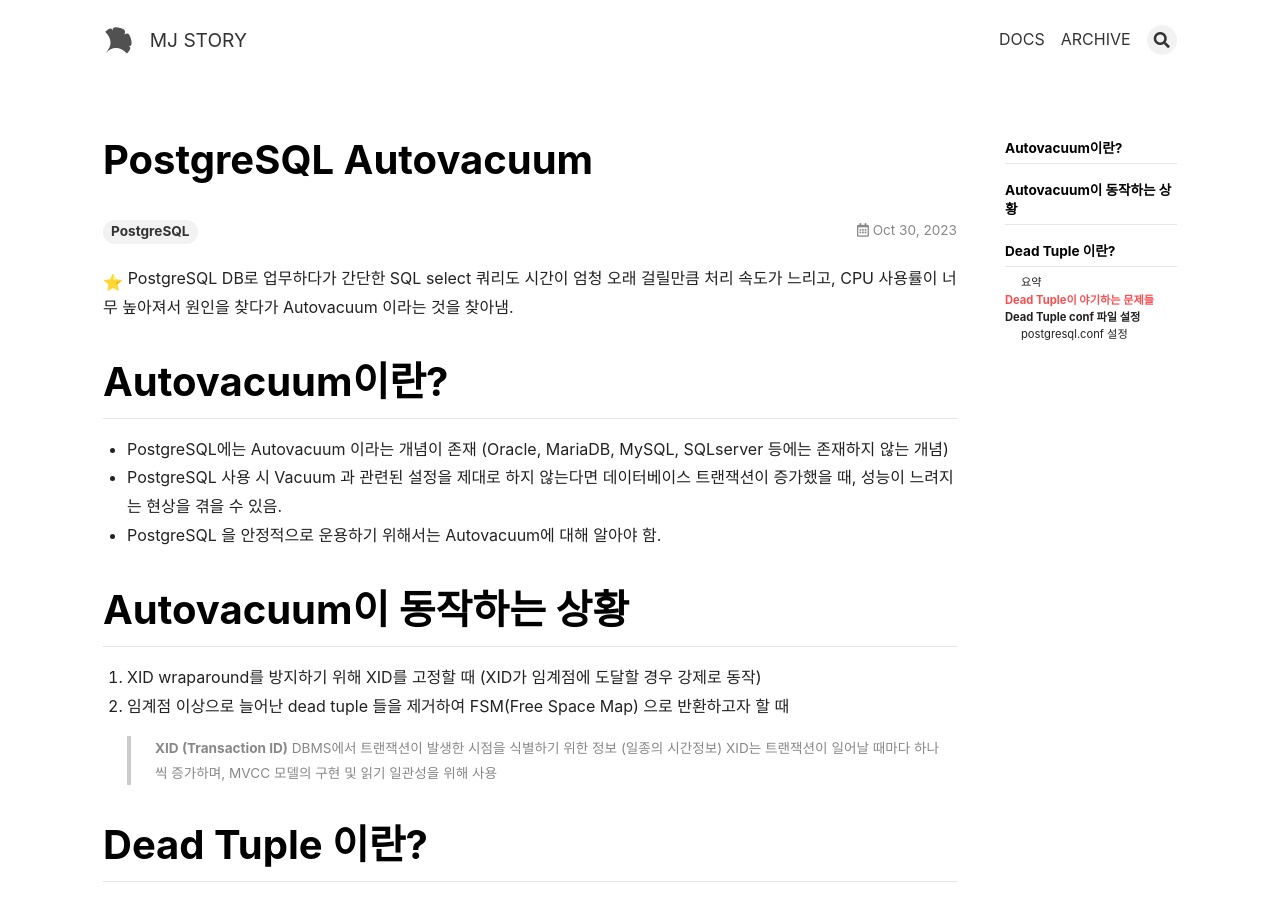
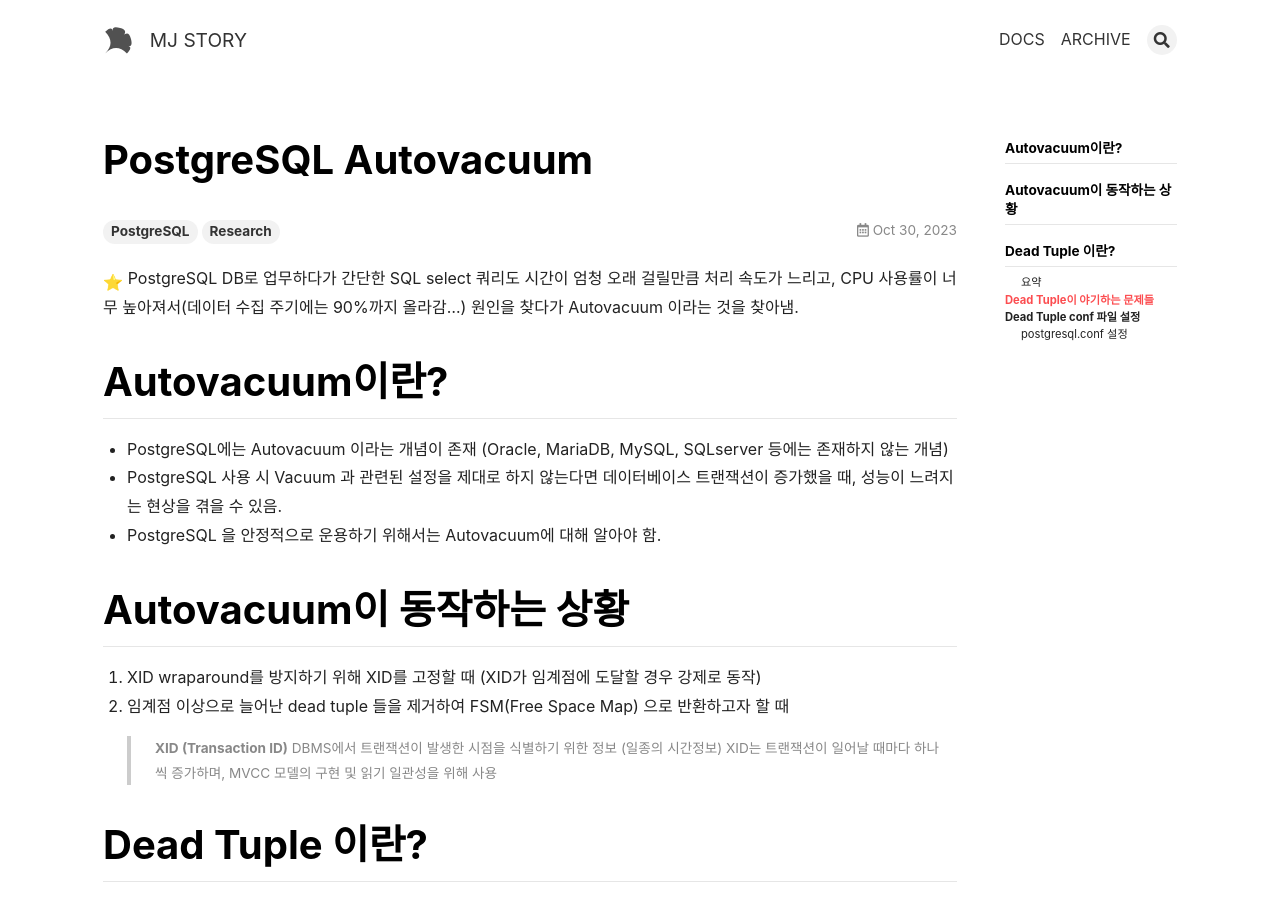
Before and after one commit to cloudnine-mj/cloudnine-mj.github.io, a Jekyll site: the page built from _posts/2023-10-30-DB- PostgreSQL Autovacuum.md, in a window 1280 px wide and 900 px high. Built offline with Jekyll 4.4.1, drawn with Linux system fonts in a browser that asks for light colours; nearby versions of some CDN libraries; emoji names are drawn with the system emoji font.

Commit message:
research3

```diff
--- a/_posts/2023-10-30-DB- PostgreSQL Autovacuum.md
+++ b/_posts/2023-10-30-DB- PostgreSQL Autovacuum.md
@@ -2,11 +2,11 @@
 key: jekyll-text-theme
 title: 'PostgreSQL Autovacuum'
 excerpt: ' PostgreSQL Autovacuum Research😎'
-tags: [PostgreSQL]
+tags: [PostgreSQL, Research]
 ---
 
 
-:star: PostgreSQL DB로 업무하다가 간단한 SQL select 쿼리도 시간이 엄청 오래 걸릴만큼 처리 속도가 느리고, CPU 사용률이 너무 높아져서 원인을 찾다가 Autovacuum 이라는 것을 찾아냄.
+:star: PostgreSQL DB로 업무하다가 간단한 SQL select 쿼리도 시간이 엄청 오래 걸릴만큼 처리 속도가 느리고, CPU 사용률이 너무 높아져서(데이터 수집 주기에는 90%까지 올라감...) 원인을 찾다가 Autovacuum 이라는 것을 찾아냄.
 
 # Autovacuum이란?
 
```
Also changed, not shown: _posts/2023-10-29-ELK 구축 - Minio-K8s 구성.md (+1 -1 lines), _posts/2023-11-01-DB- PostgreSQL Vacuum vs Autovacuum.md (+1 -1 lines).
